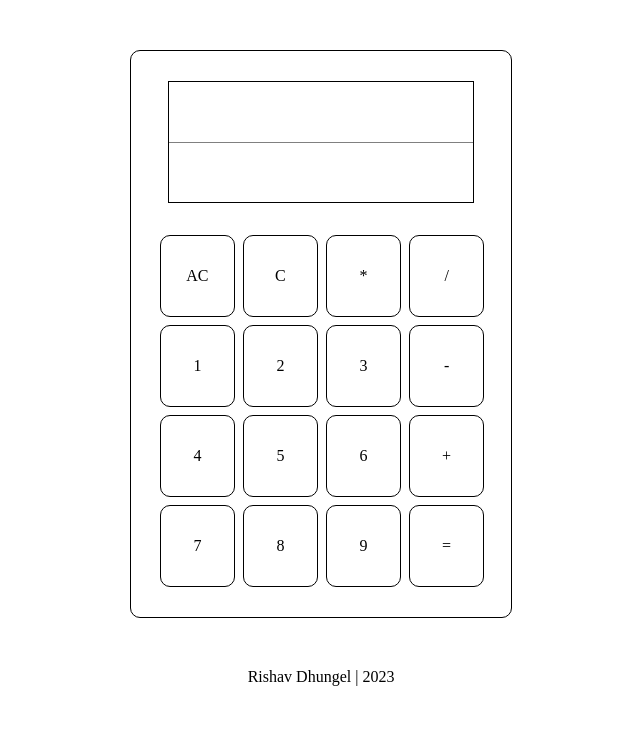
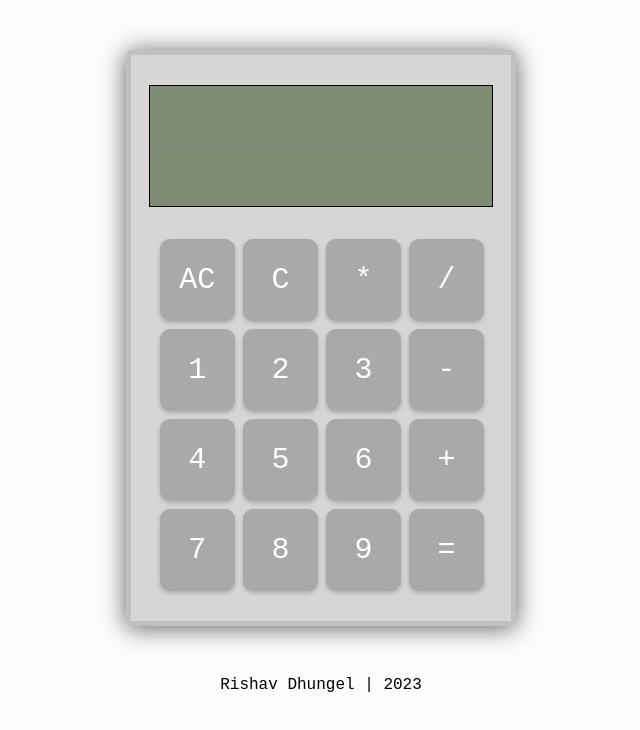
Before and after one commit to rishavdhungel/calculator, a plain HTML site: page index.html in a window 1280 px wide. Shown: the whole page, without its empty margins (319-959 px from the left). Drawn offline with Linux system fonts and the light colour scheme.

Commit message:
style completed.

```diff
--- a/index.html
+++ b/index.html
@@ -32,7 +32,7 @@
             <div class="keyItems" data-keyvalue="7">7</div>
             <div class="keyItems" data-keyvalue="8">8</div>
             <div class="keyItems" data-keyvalue="9">9</div>
-            <div class="keyItems" data-keyvalue="=">=</div>
+            <div class="keyItems" data-keyvalue="">=</div>
         </div>
     </div>
     <p style="text-align: center;">Rishav Dhungel | 2023</p>
--- a/style.css
+++ b/style.css
@@ -1,19 +1,28 @@
-
+*{
+    font-family: 'Courier New', Courier, monospace;
+}
+body{
+    background-color: rgba(244, 242, 242, 0.203);
+}
 .outerCover{
     width: 30%;
     height: fit-content;
     margin: 50px auto;
-    border: 1px solid black;
-    border-radius: 10px;
+    border: 5px solid silver;
+    border-radius: 5px;
+    background-color: rgba(154, 152, 152, 0.39);
+    box-shadow: 0 2px 24px rgba(81, 78, 78, 0.9); /* Shadow effect: horizontal offset, vertical offset, blur radius, spread radius, color (using rgba) */
+
 
 }
 
 
 .displayOutput{
     margin: 30px auto;
-    width: 80%;
+    width: 90%;
     height: 120px;
     border:1px solid black;
+    background-color: rgb(126,140,116);
 }
 
 .inputField{
@@ -35,12 +44,17 @@
 }
 
 .keyItems{
+
     width: 100%;
     height: 100%;
     border: 1px solid black;
     border-radius: 10px;
     display: flex;
+    font-size: 30px;
     align-items: center;
     justify-content: center;
-
+    background-color: #A9A9A9; /* Slightly darker shade of Silver (#C0C0C0) */
+    color: #ffffff; /* White text color for better visibility on the button */
+    border: 1px solid #A9A9A9; /* Matching border color for a clean look */
+    box-shadow: 0 2px 4px rgba(0, 0, 0, 0.2); /* Shadow effect: horizontal offset, vertical offset, blur radius, spread radius, color (using rgba) */
 }
```
